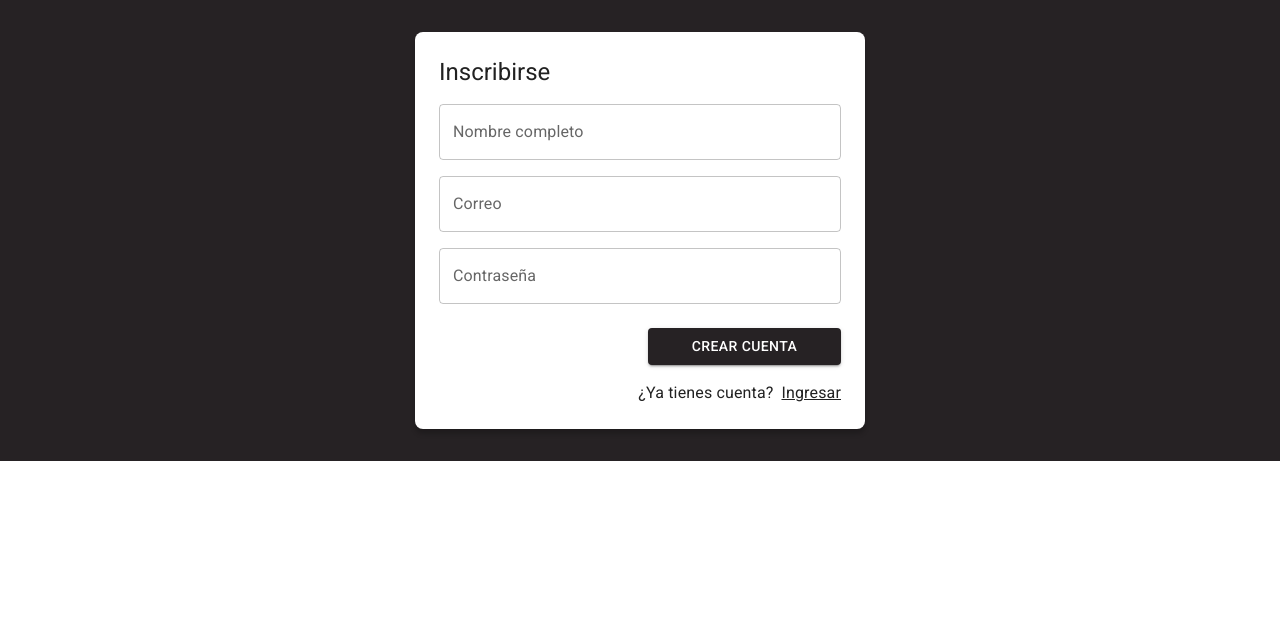
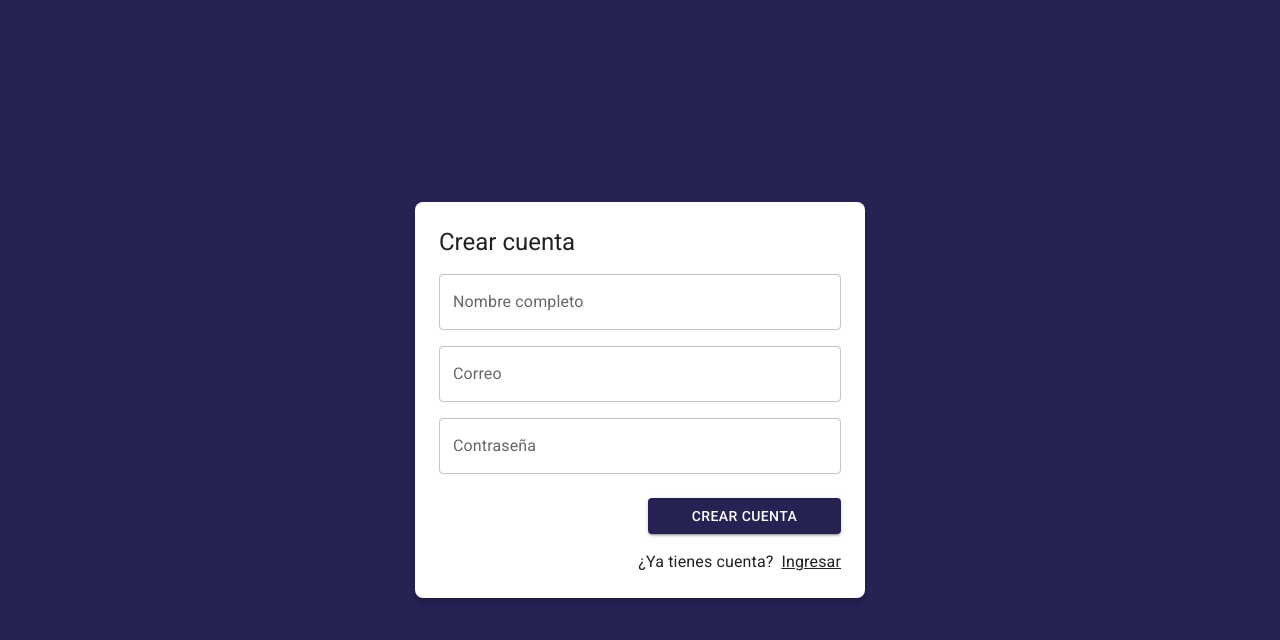
Before and after one commit to ismaeldevmw/journal-react-app, a React (Vite) app: page /auth/register in a window 1280 px wide. Shown: the top 640 px of the page. Built offline with nearby package versions, Linux system fonts and the light colour scheme.

Commit message:
:adhesive_bandage: :fix Simple typos and text description

```diff
--- a/src/auth/layout/AuthLayout.jsx
+++ b/src/auth/layout/AuthLayout.jsx
@@ -8,7 +8,7 @@ export const AuthLayout = ({ children, title = '' }) => {
       direction="column"
       alignItems="center"
       justifyContent="center"
-      sx={{ minWeight: '100vh', backgroundColor: 'primary.main', padding: 4 }}
+      sx={{ minHeight: '100vh', backgroundColor: 'primary.main', padding: 4 }}
     >
       <Grid
         item
--- a/src/auth/pages/LoginPage.jsx
+++ b/src/auth/pages/LoginPage.jsx
@@ -21,7 +21,7 @@ export const LoginPage = () => {
               <TextField
                 label="Contraseña"
                 type="password"
-                placeholder="mail@example.com"
+                placeholder="Contraseña"
                 fullWidth
               />
             </Grid>
--- a/src/auth/pages/RegisterPage.jsx
+++ b/src/auth/pages/RegisterPage.jsx
@@ -5,7 +5,7 @@ import { AuthLayout } from '../layout/AuthLayout';
 
 export const RegisterPage = () => {
   return (
-    <AuthLayout title="Inscribirse">
+    <AuthLayout title="Crear cuenta">
         <form>
           <Grid container>
 
@@ -13,7 +13,7 @@ export const RegisterPage = () => {
               <TextField
                 label="Nombre completo"
                 type="text"
-                placeholder="Ismael López"
+                placeholder="Tu nombre y apellido"
                 fullWidth
               />
             </Grid>
--- a/src/auth/pages/index.js
+++ b/src/auth/pages/index.js
@@ -1,2 +1,2 @@
-export * from './LoginPage'
-export * from './RegisterPage'
+export * from './LoginPage';
+export * from './RegisterPage';
--- a/src/theme/purple.js
+++ b/src/theme/purple.js
@@ -4,7 +4,7 @@ import { red } from "@mui/material/colors";
 export const purpleTheme = createTheme({
   palette: {
     primary: {
-      main: '#262224'
+      main: '#262254'
     },
     secondary: {
       main: '#543884'
```
